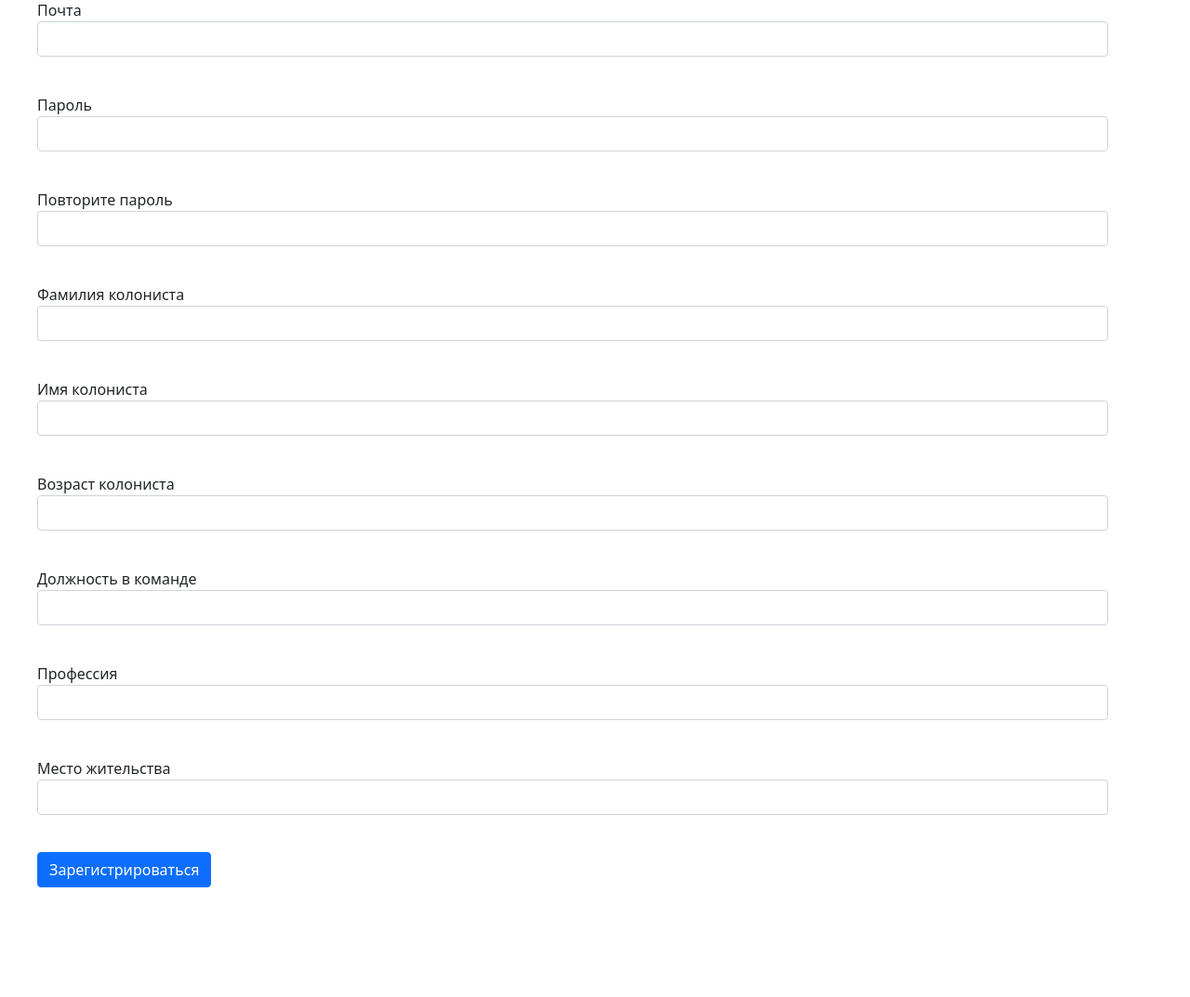
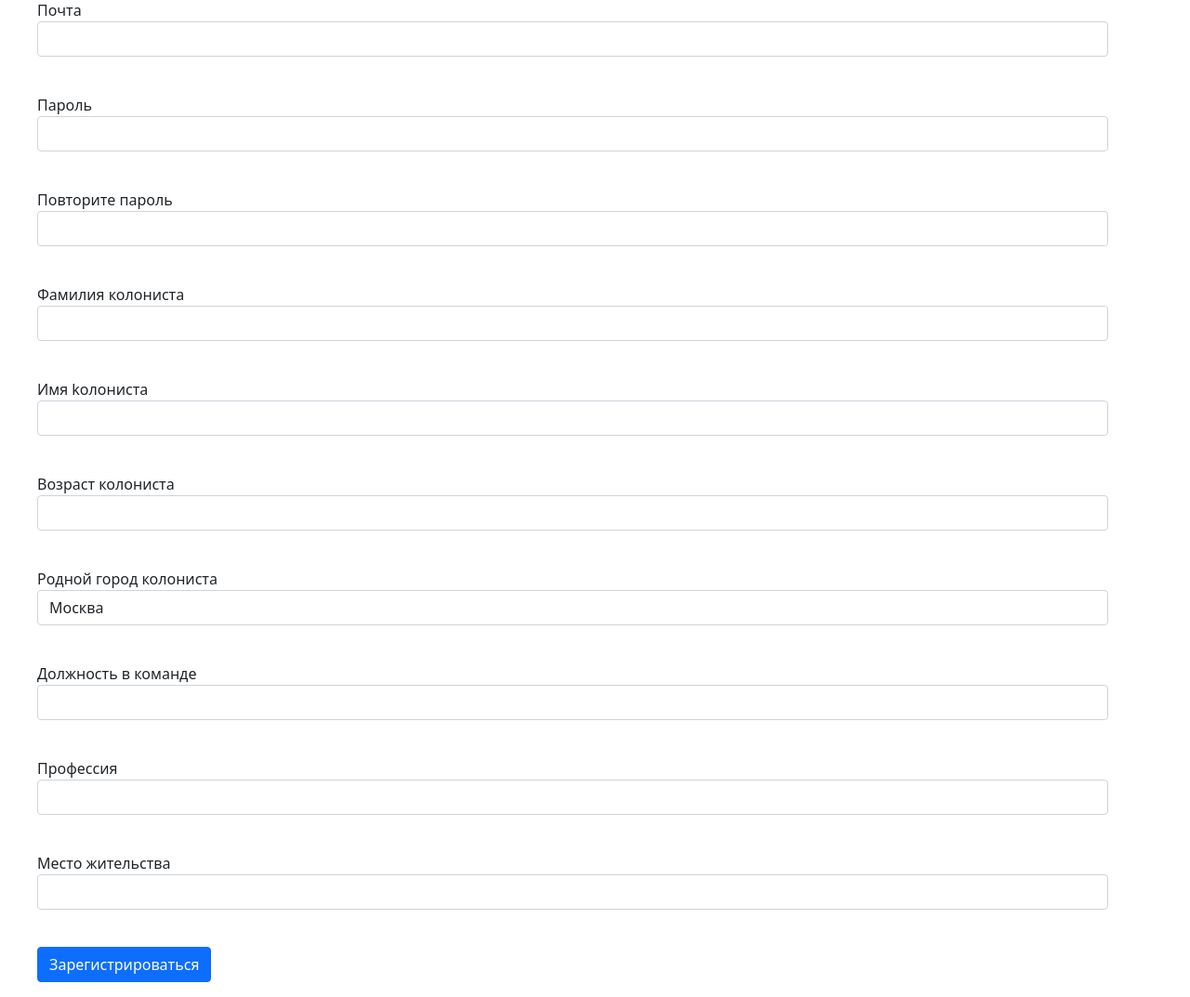
Before and after one commit to weplok/Flask-Shop-Yandex-Lyceum, a Flask app: page /register in a window 1280 px wide. Shown: the part 247-1320 px from the top of the page at 93% size. Before the commit the page ends 1202 px from the top, so only its background shows below. Run offline with Flask 3, Linux system fonts and the light colour scheme.

Commit message:
Full-worked nostalgy-page

```diff
--- a/forms/user.py
+++ b/forms/user.py
@@ -8,8 +8,9 @@ class RegisterForm(FlaskForm):
     password = PasswordField('Пароль', validators=[DataRequired()])
     password_again = PasswordField('Повторите пароль', validators=[DataRequired()])
     surname = StringField('Фамилия колониста', validators=[DataRequired()])
-    name = StringField('Имя колониста', validators=[DataRequired()])
+    name = StringField('Имя kолониста', validators=[DataRequired()])
     age = IntegerField('Возраст колониста', validators=[DataRequired()])
+    city_from = StringField('Родной город колониста', validators=[DataRequired()], default='Москва')
     position = StringField('Должность в команде', validators=[DataRequired()])
     speciality = StringField('Профессия', validators=[DataRequired()])
     address = StringField('Место жительства', validators=[DataRequired()])
--- a/main.py
+++ b/main.py
@@ -84,6 +84,7 @@ def reqister():
             surname=form.surname.data.capitalize(),
             name=form.name.data.capitalize(),
             age=form.age.data,
+            city_from=form.city_from.data,
             position=form.position.data,
             speciality=form.speciality.data,
             address=form.address.data,
@@ -169,28 +170,23 @@ def users_show(user_id):
 
     search_api_server = "https://search-maps.yandex.ru/v1/"
     api_key = 'dda3ddba-c9ea-4ead-9010-f43fbc15c6e3'
-
     search_params = {
         "apikey": api_key,
         "text": user['city_from'],
         "lang": "ru_RU"
     }
-
     response = requests.get(search_api_server, params=search_params)
     if not response:
         return 'Город не найден :('
 
     # Преобразуем ответ в json-объект
     json_response = response.json()
-
     # Получаем первый найденный город.
     city = json_response["features"][0]
-
     # Получаем координаты ответа.
     point = city["geometry"]["coordinates"]
     org_point = "{0},{1}".format(point[0], point[1])
     delta = "0.05"
-
     # Собираем параметры для запроса к StaticMapsAPI:
     map_params = {
         # позиционируем карту центром на наш исходный адрес
@@ -203,7 +199,10 @@ def users_show(user_id):
     map_api_server = "http://static-maps.yandex.ru/1.x/"
     # ... и выполняем запрос
     response = requests.get(map_api_server, params=map_params)
-    return flask.render_template('users_show.html', name=user['name'], surname=user['surname'], city=user['city_from'],
+    return flask.render_template('users_show.html',
+                                 name=user['name'],
+                                 surname=user['surname'],
+                                 city=user['city_from'],
                                  img=response.url)
 
 
--- a/templates/register.html
+++ b/templates/register.html
@@ -59,6 +59,15 @@
         {% endfor %}
     </p>
     <p>
+        {{ form.city_from.label }}<br>
+        {{ form.city_from(class="form-control") }}<br>
+        {% for error in form.name.errors %}
+            <p class="alert alert-danger" role="alert">
+                {{ error }}
+            </p>
+        {% endfor %}
+    </p>
+    <p>
         {{ form.position.label }}<br>
         {{ form.position(class="form-control") }}<br>
         {% for error in form.name.errors %}
```
